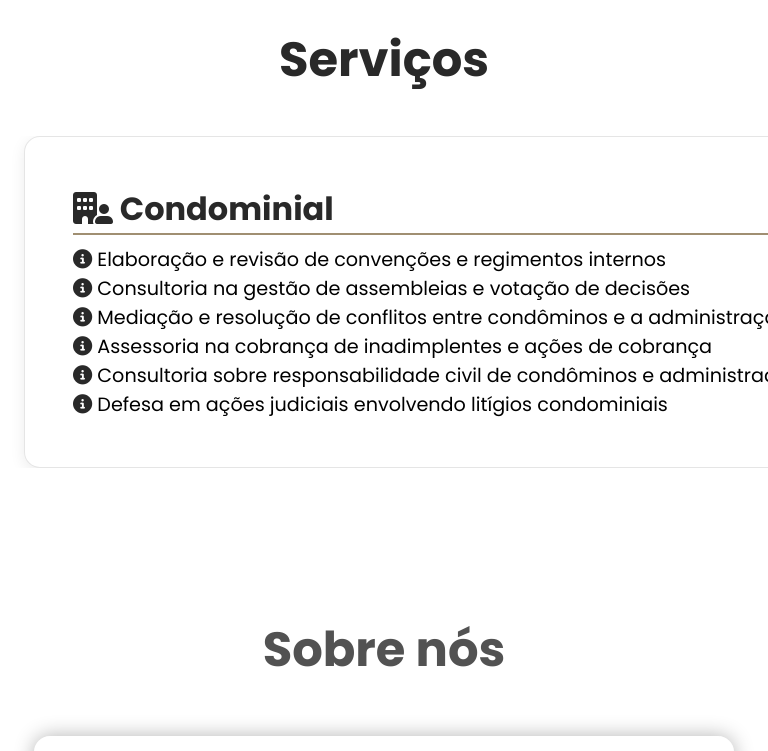
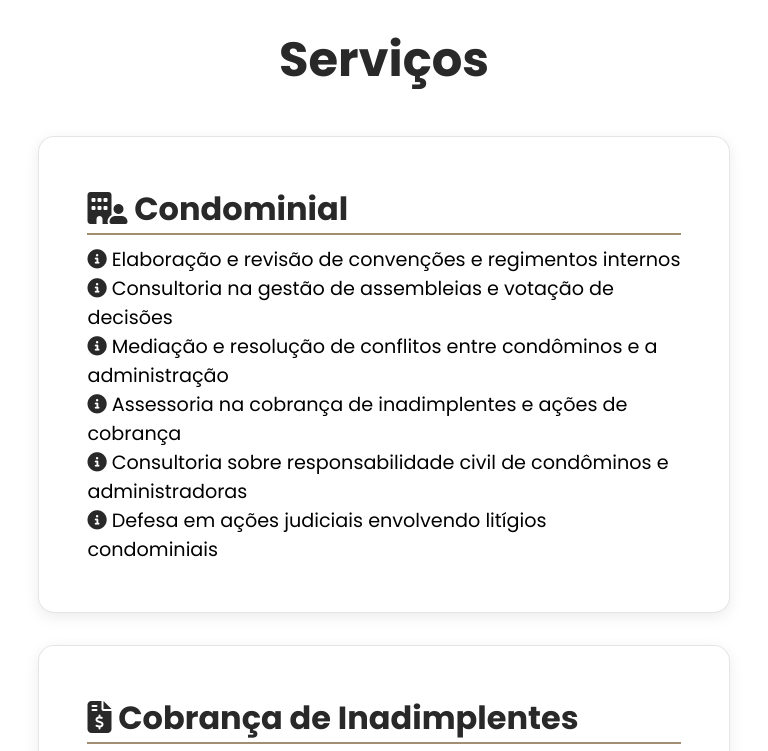
Before and after one commit to Guivieira07/Advocaciamoraes, a plain HTML site: page AdvocaciaMoraes/index.html in a window 768 px wide. Shown: the part 2880-3631 px from the top of the page. Drawn offline with Linux system fonts and the light colour scheme.

Commit message:
v.1.0.0.0

```diff
--- a/AdvocaciaMoraes/Styles/responsivo.css
+++ b/AdvocaciaMoraes/Styles/responsivo.css
@@ -185,7 +185,27 @@
     .subtitulo-home {
         font-size: 1rem;
     }
+    .servicos-caixa {
+      display: flex;
+      flex-direction: column;
+      overflow-x: unset;
+      white-space: normal;
+      padding-left: 0; /* remove padding horizontal extra */
+      align-items: center; /* centraliza os cards */
+    }
 
+    .servicos-caixa .servicos-card:first-child {
+      margin-left: 0; /* remove margem extra no primeiro */
+    }
+
+    .servicos-card {
+      width: 90%; /* ocupa quase toda a largura */
+      margin-bottom: 1rem;
+    }
+    .servicos-card p{
+     text-align: left;
+     word-spacing: normal;
+    }
     .container-contatos textarea {
         width: 260px;
     }
--- a/AdvocaciaMoraes/index.html
+++ b/AdvocaciaMoraes/index.html
@@ -86,7 +86,7 @@
 
     </main>
 
-    <a href="https://wa.me/556193378783" class="whatsapp-float" target="_blank">
+    <a href="https://wa.me/556193378783" target="_blank" class="whatsapp-float">
         <img src="https://cdn-icons-png.flaticon.com/512/733/733585.png" alt="WhatsApp">
         <span>Fale conosco</span>
     </a>
```
